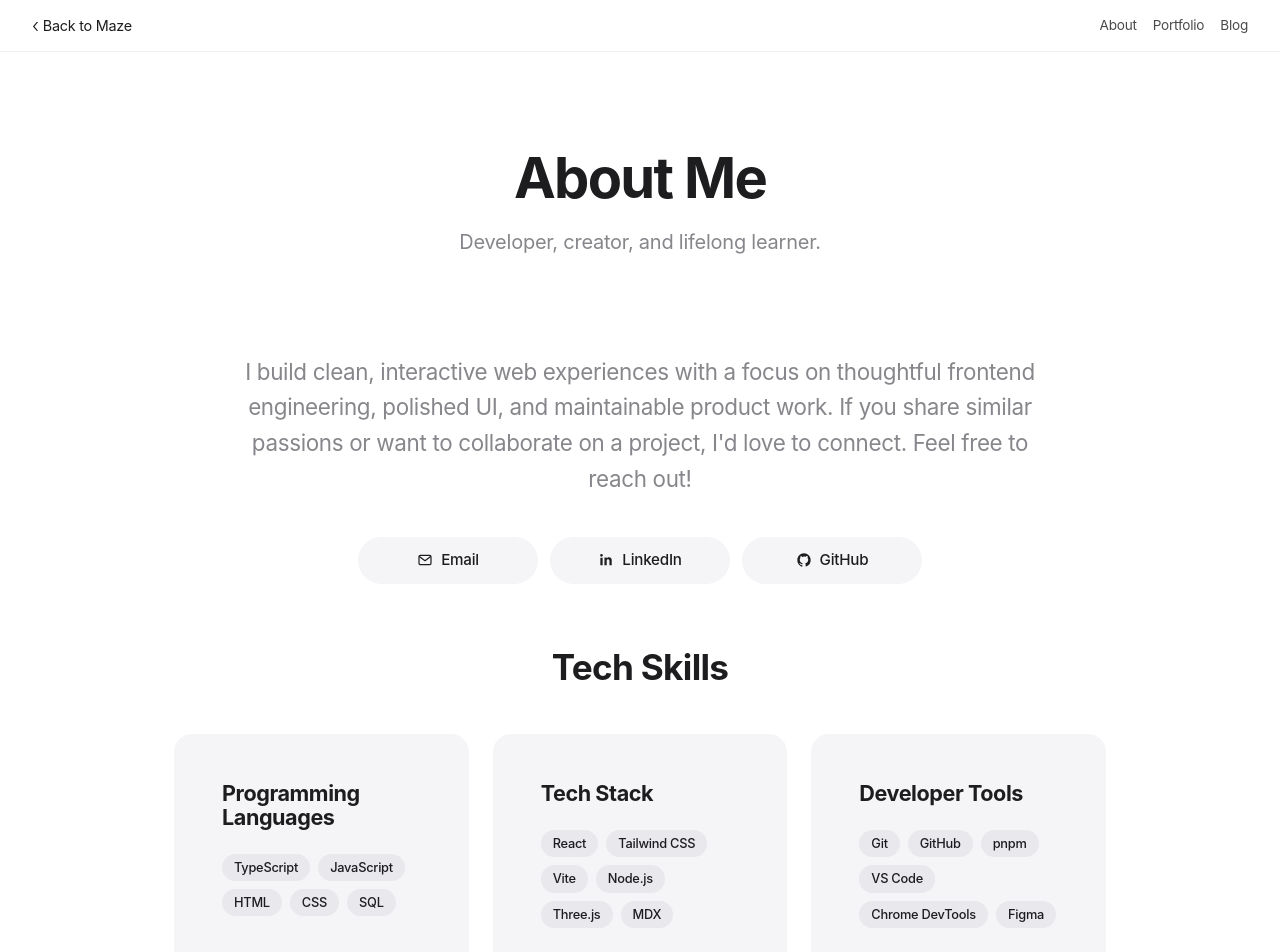
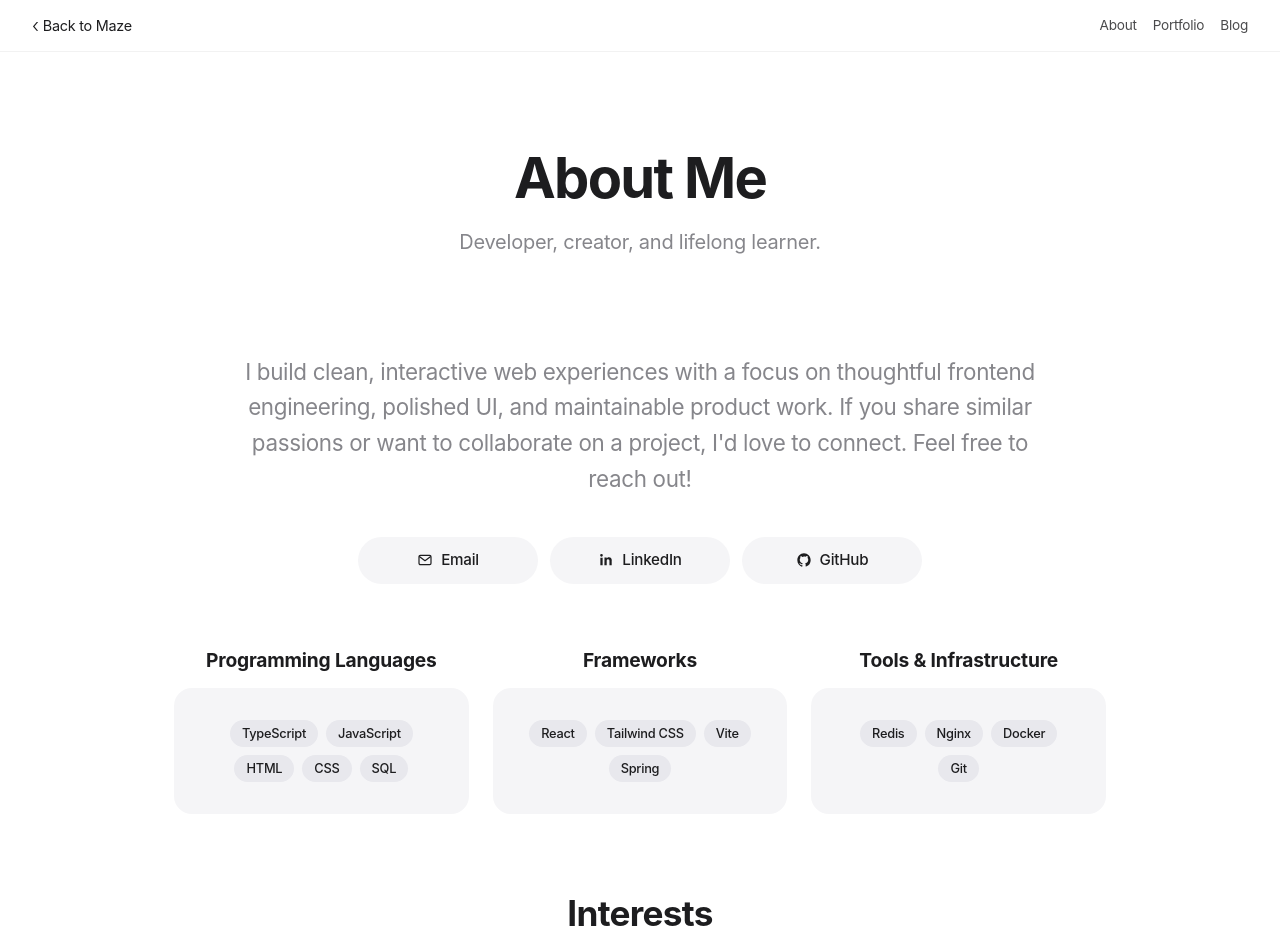
Before and after one commit to kdpkst/personal-website, a React (Vite) app: page /about in a window 1280 px wide. Shown: the top 952 px of the page. Built offline with nearby package versions, Linux system fonts and the light colour scheme.

Commit message:
fine tune the style of about page

```diff
--- a/src/content/pages/about.mdx
+++ b/src/content/pages/about.mdx
@@ -9,7 +9,6 @@ import {
 export const aboutPage = {
   intro:
     "I build clean, interactive web experiences with a focus on thoughtful frontend engineering, polished UI, and maintainable product work. If you share similar passions or want to collaborate on a project, I'd love to connect. Feel free to reach out!",
-  abilityTitle: "Tech Skills",
   interestsTitle: "Interests",
 };
 
@@ -83,12 +82,12 @@ export const abilityGroups = [
     items: ["TypeScript", "JavaScript", "HTML", "CSS", "SQL"],
   },
   {
-    title: "Tech Stack",
-    items: ["React", "Tailwind CSS", "Vite", "Node.js", "Three.js", "MDX"],
+    title: "Frameworks",
+    items: ["React", "Tailwind CSS", "Vite", "Spring"],
   },
   {
-    title: "Developer Tools",
-    items: ["Git", "GitHub", "pnpm", "VS Code", "Chrome DevTools", "Figma"],
+    title: "Tools & Infrastructure",
+    items: ["Redis", "Nginx", "Docker", "Git"],
   },
 ];
 
@@ -134,20 +133,23 @@ export const interests = [
   ))}
 </div>
 
-<section className="mb-16">
-  <SectionTitle className="text-center">{aboutPage.abilityTitle}</SectionTitle>
-  <Grid columns={3}>
+<section className="mb-20">
+  <div className="grid grid-cols-1 gap-6 md:grid-cols-2 lg:grid-cols-3">
     {abilityGroups.map((group) => (
-      <Card key={group.title}>
-        <h3 className="mb-6 text-[1.35rem]">{group.title}</h3>
-        <TagList className="!mt-0 !pt-0">
-          {group.items.map((item) => (
-            <Tag key={item}>{item}</Tag>
-          ))}
-        </TagList>
-      </Card>
+      <div key={group.title} className="grid h-full grid-rows-[auto_1fr] gap-4">
+        <h3 className="px-2 text-center text-[1.05rem] font-bold leading-tight tracking-[-0.01em] text-text-primary sm:text-[1.2rem]">
+          {group.title}
+        </h3>
+        <Card className="h-full justify-center !p-6 sm:!p-8">
+          <TagList className="!mt-0 !justify-center !pt-0">
+            {group.items.map((item) => (
+              <Tag key={item}>{item}</Tag>
+            ))}
+          </TagList>
+        </Card>
+      </div>
     ))}
-  </Grid>
+  </div>
 </section>
 
 <section>
```
